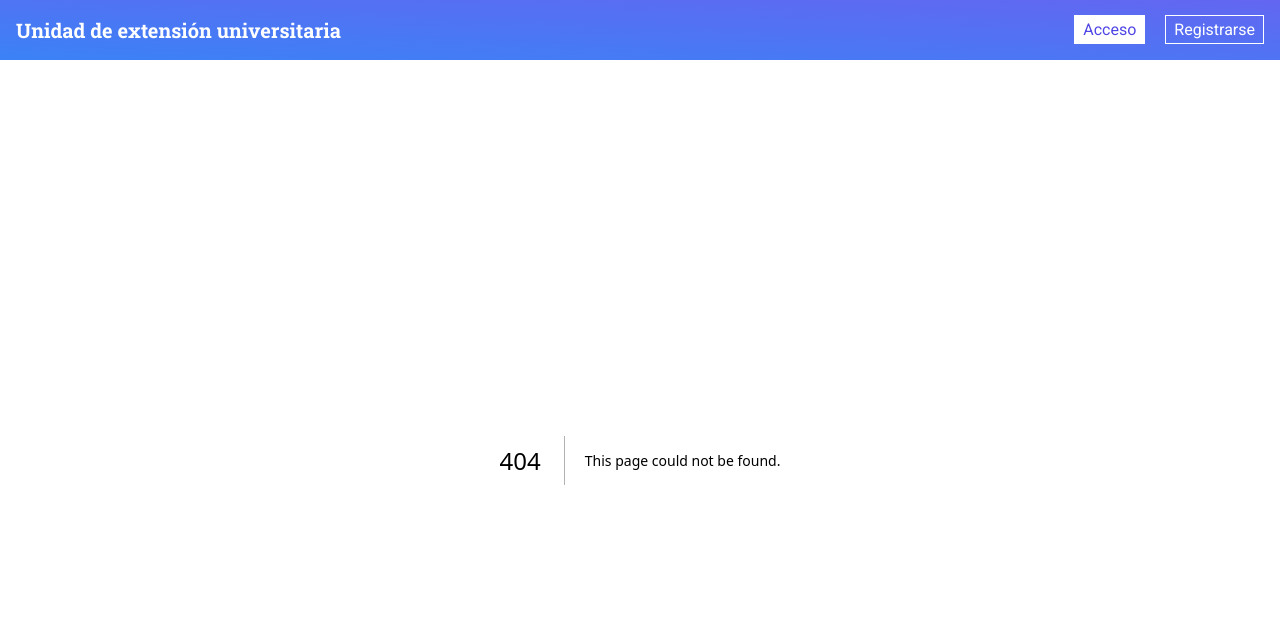
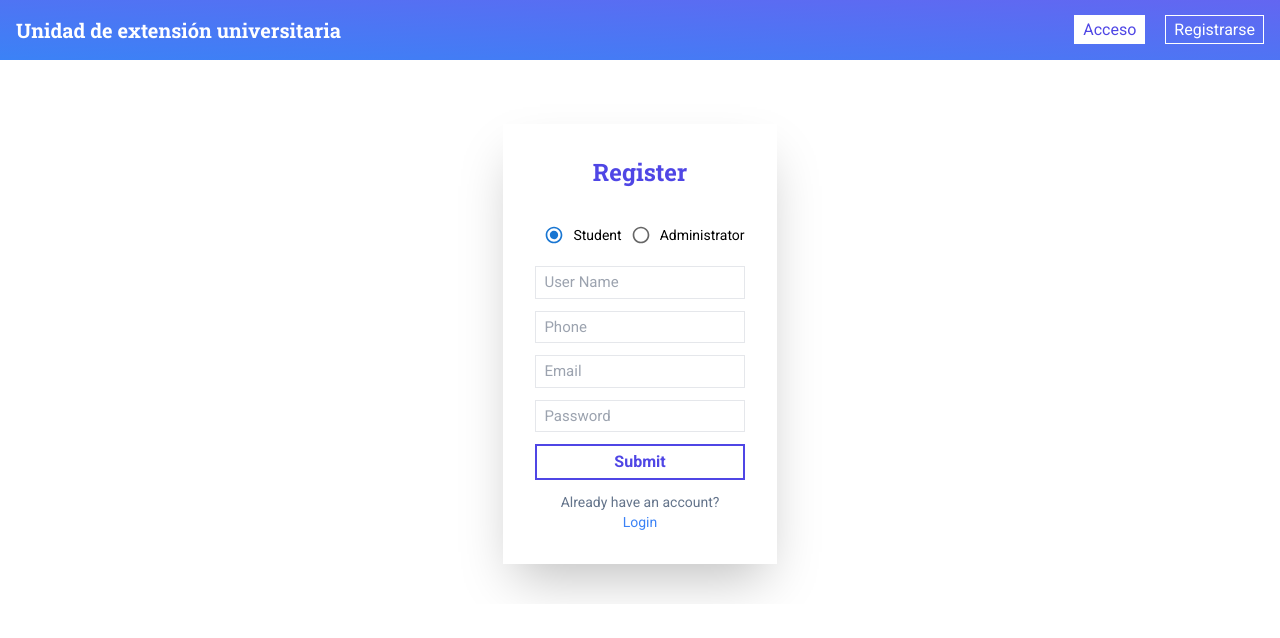
Before and after one commit to dev-langesh/university-extension-unit, a Next.js app in the folder client/: page /auth/register in a window 1280 px wide. Before the commit this address had no page. Shown: the top 638 px of the page. Built offline with nearby package versions, Linux system fonts and the light colour scheme.

Commit message:
login and register front end

```diff
--- /dev/null
+++ b/client/components/Auth/Login/LoginForm.tsx
@@ -0,0 +1,97 @@
+import React, { useState } from "react";
+import Button from "../../common/buttons/Button";
+import { inputs } from "./inputs";
+import Link from "next/link";
+import { Alert, Snackbar } from "@mui/material";
+import { useRouter } from "next/router";
+import axios from "axios";
+
+type errorType = {
+  open: boolean;
+  msg?: string;
+};
+
+export default function LoginForm() {
+  const [state, setState] = useState({});
+  const [error, setError] = useState<errorType>({
+    open: false,
+    msg: "",
+  });
+  const [loading, setLoading] = useState<boolean>(false);
+
+  const router = useRouter();
+
+  const closeError = () => setError({ open: false });
+
+  const handleChange = (e: React.ChangeEvent<HTMLInputElement>) => {
+    setState((prev) => ({
+      ...prev,
+      [e.target.name]: e.target.value,
+    }));
+  };
+
+  const handleSubmit = async (e: React.SyntheticEvent) => {
+    e.preventDefault();
+
+    setLoading(true);
+
+    const req = await axios.post("http://localhost:8000/auth/login", state);
+
+    const data = req.data;
+
+    setLoading(false);
+    if (data.error) {
+      setError({
+        open: true,
+        msg: data.error,
+      });
+    } else {
+      window.localStorage.setItem("token", data.token);
+      router.push("/");
+    }
+  };
+
+  return (
+    <div className="w-screen flex items-center justify-center pt-16 pb-20">
+      <form
+        onSubmit={handleSubmit}
+        className="shadow-2xl p-8 space-y-3 flex flex-col justify-center"
+      >
+        <h1 className="text-center text-2xl font-bold pb-4 font-slab text-indigo-600">
+          Login
+        </h1>
+        {inputs.map((inp, i) => {
+          return (
+            <input
+              onChange={handleChange}
+              className="border px-2 py-1 text-[15px]"
+              {...inp}
+              key={i}
+            />
+          );
+        })}
+        <Link href="/forgot-password" className="text-sm text-slate-500">
+          Forgot Password?
+        </Link>
+        <Button type="submit" text={loading ? "Loading..." : "Submit"} />
+
+        <p className="text-center text-slate-500 text-sm">
+          Don't have an account?
+          <br />
+          <Link className="text-blue-500" href="/auth/register">
+            Register
+          </Link>
+        </p>
+        <Snackbar
+          open={error.open}
+          autoHideDuration={6000}
+          onClose={closeError}
+        >
+          <Alert onClose={closeError} severity="error">
+            {error.msg}
+          </Alert>
+        </Snackbar>
+      </form>
+    </div>
+  );
+}
--- /dev/null
+++ b/client/components/Auth/Login/inputs.ts
@@ -0,0 +1,13 @@
+import { inputType } from "../types/InputType";
+
+export const inputs: inputType[] = [
+  {
+    name: "email",
+    placeholder: "Enter your Email",
+  },
+  {
+    name: "password",
+    type: "password",
+    placeholder: "Enter your Password",
+  },
+];
--- /dev/null
+++ b/client/components/Auth/Register/RegisterForm.tsx
@@ -0,0 +1,144 @@
+import React, { useState } from "react";
+import Button from "../../common/buttons/Button";
+import { inputs } from "./inputs";
+import Link from "next/link";
+import { Alert, Radio, Snackbar } from "@mui/material";
+import { useRouter } from "next/router";
+import axios from "axios";
+
+type errorType = {
+  open: boolean;
+  msg?: string;
+};
+
+type stateType = {
+  username: string;
+  phone: number;
+  email: string;
+  password: string;
+  confirmPassword: string;
+  userType: "student" | "administerator";
+};
+
+export default function RegisterForm() {
+  const [state, setState] = useState<stateType>({
+    username: "",
+    phone: 0,
+    email: "",
+    password: "",
+    userType: "student",
+    confirmPassword: "",
+  });
+  const [error, setError] = useState<errorType>({
+    open: false,
+    msg: "",
+  });
+  const [loading, setLoading] = useState<boolean>(false);
+
+  const router = useRouter();
+
+  const closeError = () => setError({ open: false });
+
+  const handleChange = (e: React.ChangeEvent<HTMLInputElement>) => {
+    setState((prev) => ({
+      ...prev,
+      [e.target.name]: e.target.value,
+    }));
+  };
+
+  const handleSubmit = async (e: React.SyntheticEvent) => {
+    e.preventDefault();
+
+    setLoading(true);
+
+    const req = await axios.post("http://localhost:8000/auth/login", state);
+
+    const data = req.data;
+
+    setLoading(false);
+    if (data.error) {
+      setError({
+        open: true,
+        msg: data.error,
+      });
+    } else {
+      window.localStorage.setItem("token", data.token);
+      router.push("/");
+    }
+  };
+
+  function setUserType(e: any) {
+    setState((prev) => ({
+      ...prev,
+      userType: e.target.value,
+    }));
+  }
+
+  return (
+    <div className="w-screen flex items-center justify-center pt-16 pb-10">
+      <form
+        onSubmit={handleSubmit}
+        className="shadow-2xl p-8 space-y-3 flex flex-col justify-center"
+      >
+        <h1 className="text-center text-2xl font-bold pb-4 font-slab text-indigo-600">
+          Register
+        </h1>
+
+        <section className="flex items-center justify-between text-sm">
+          <div className="flex items-center">
+            <Radio
+              checked={state?.userType === "student"}
+              onChange={setUserType}
+              value="student"
+              name="radio-buttons"
+              inputProps={{ "aria-label": "Student" }}
+              size="small"
+            />{" "}
+            Student
+          </div>
+          <div className="flex items-center">
+            <Radio
+              checked={state?.userType === "administerator"}
+              onChange={setUserType}
+              value="administerator"
+              name="radio-buttons"
+              inputProps={{ "aria-label": "Administerator" }}
+              size="small"
+            />{" "}
+            Administrator
+          </div>
+        </section>
+
+        {inputs.map((inp, i) => {
+          return (
+            <input
+              onChange={handleChange}
+              className="border px-2 py-1 text-[15px] outline-none"
+              {...inp}
+              key={i}
+            />
+          );
+        })}
+
+        <Button type="submit" text={loading ? "Loading..." : "Submit"} />
+
+        <p className="text-center text-slate-500 text-sm">
+          Already have an account?
+          <br />
+          <Link className="text-blue-500" href="/auth/login">
+            Login
+          </Link>
+        </p>
+        <Snackbar
+          open={error.open}
+          autoHideDuration={6000}
+          onClose={closeError}
+        >
+          <Alert onClose={closeError} severity="error">
+            {error.msg}
+          </Alert>
+        </Snackbar>
+      </form>
+    </div>
+  );
+}
--- /dev/null
+++ b/client/components/Auth/Register/inputs.ts
@@ -0,0 +1,21 @@
+import { inputType } from "../types/InputType";
+
+export const inputs: inputType[] = [
+  {
+    name: "username",
+    placeholder: "User Name",
+  },
+  {
+    name: "phone",
+    placeholder: "Phone",
+  },
+  {
+    name: "email",
+    placeholder: "Email",
+  },
+  {
+    name: "password",
+    type: "password",
+    placeholder: "Password",
+  },
+];
--- /dev/null
+++ b/client/components/Auth/types/InputType.tsx
@@ -0,0 +1,5 @@
+export type inputType = {
+  name: string;
+  placeholder: string;
+  type?: "password" | "email" | "number" | "text";
+};
--- a/client/components/banner/index.tsx
+++ b/client/components/banner/index.tsx
@@ -1,5 +1,4 @@
 import React from "react";
-import { BannerData } from "../../data/pages/index/banner";
 import LinkButton from "../common/buttons/LinkButton";
 import Features from "./Features";
 
@@ -8,13 +7,18 @@
     <section className="p-6 flex flex-col md:flex-row items-center md:justify-around mt-10 space-y-20 md:space-y-0">
       <section className="md:w-1/2 space-y-6 text-center">
         <h1 className="font-slab text-2xl text-indigo-600 md:text-3xl font-bold tracking-wide ">
-          {BannerData.title}
+          Unidad de extensión universitaria
         </h1>
-        <p>{BannerData.text}</p>
+        <p>
+          Nuestra herramienta segura y fácil de usar ayuda a los educadores a
+          administrar, medir y enriquecer las experiencias de aprendizaje. Puede
+          dar actividades para los estudiantes y controlar fácilmente el estado
+          de envío.
+        </p>
         <br />
         <LinkButton
           href="/auth/login"
-          text={BannerData.buttonLabel}
+          text="Empezar"
           variant="contained"
           color="indigo"
           size="large"
--- /dev/null
+++ b/client/components/common/buttons/Button.tsx
@@ -0,0 +1,19 @@
+import React from "react";
+
+type ButtonType = {
+  text: string;
+  type: "button" | "submit" | "reset";
+  handleClick?: () => void;
+};
+
+export default function Button({ text, handleClick, type }: ButtonType) {
+  return (
+    <button
+      onClick={handleClick}
+      type={type}
+      className="border-2 border-indigo-600 text-indigo-600 hover:bg-indigo-600 hover:text-white font-bold px-6 py-1 w-full transition-all duration-200"
+    >
+      {text}
+    </button>
+  );
+}
--- a/client/components/navbar/index.tsx
+++ b/client/components/navbar/index.tsx
@@ -6,7 +6,7 @@
   return (
     <header className="p-4 flex items-center justify-between bg-gradient-to-tr from-blue-500 to-indigo-500 text-white">
       <h1 className="font-slab font-bold md:text-xl">
-        Unidad de extensión universitaria
+        <Link href="/">Unidad de extensión universitaria</Link>
       </h1>
 
       <nav className="space-x-5">
--- a/client/data/pages/index/banner/index.ts
+++ /dev/null
@@ -1,5 +0,0 @@
-export const BannerData = {
-  title: "Unidad de extensión universitaria",
-  text: "Nuestra herramienta segura y fácil de usar ayuda a los educadores a administrar, medir y enriquecer las experiencias de aprendizaje. Puede dar actividades para los estudiantes y controlar fácilmente el estado de envío.",
-  buttonLabel: "Empezar",
-};
--- a/client/package.json
+++ b/client/package.json
@@ -18,6 +18,7 @@
     "@types/node": "18.11.18",
     "@types/react": "18.0.26",
     "@types/react-dom": "18.0.10",
+    "axios": "^1.2.2",
     "eslint": "8.31.0",
     "eslint-config-next": "13.1.1",
     "next": "13.1.1",
--- /dev/null
+++ b/client/pages/auth/login.tsx
@@ -0,0 +1,6 @@
+import React from "react";
+import LoginForm from "../../components/Auth/Login/LoginForm";
+
+export default function Login() {
+  return <LoginForm />;
+}
--- /dev/null
+++ b/client/pages/auth/register.tsx
@@ -0,0 +1,6 @@
+import React from "react";
+import RegisterForm from "../../components/Auth/Register/RegisterForm";
+
+export default function Register() {
+  return <RegisterForm />;
+}
```
Also changed, not shown: 1 other file (tests, documents, lock files or other folders).
